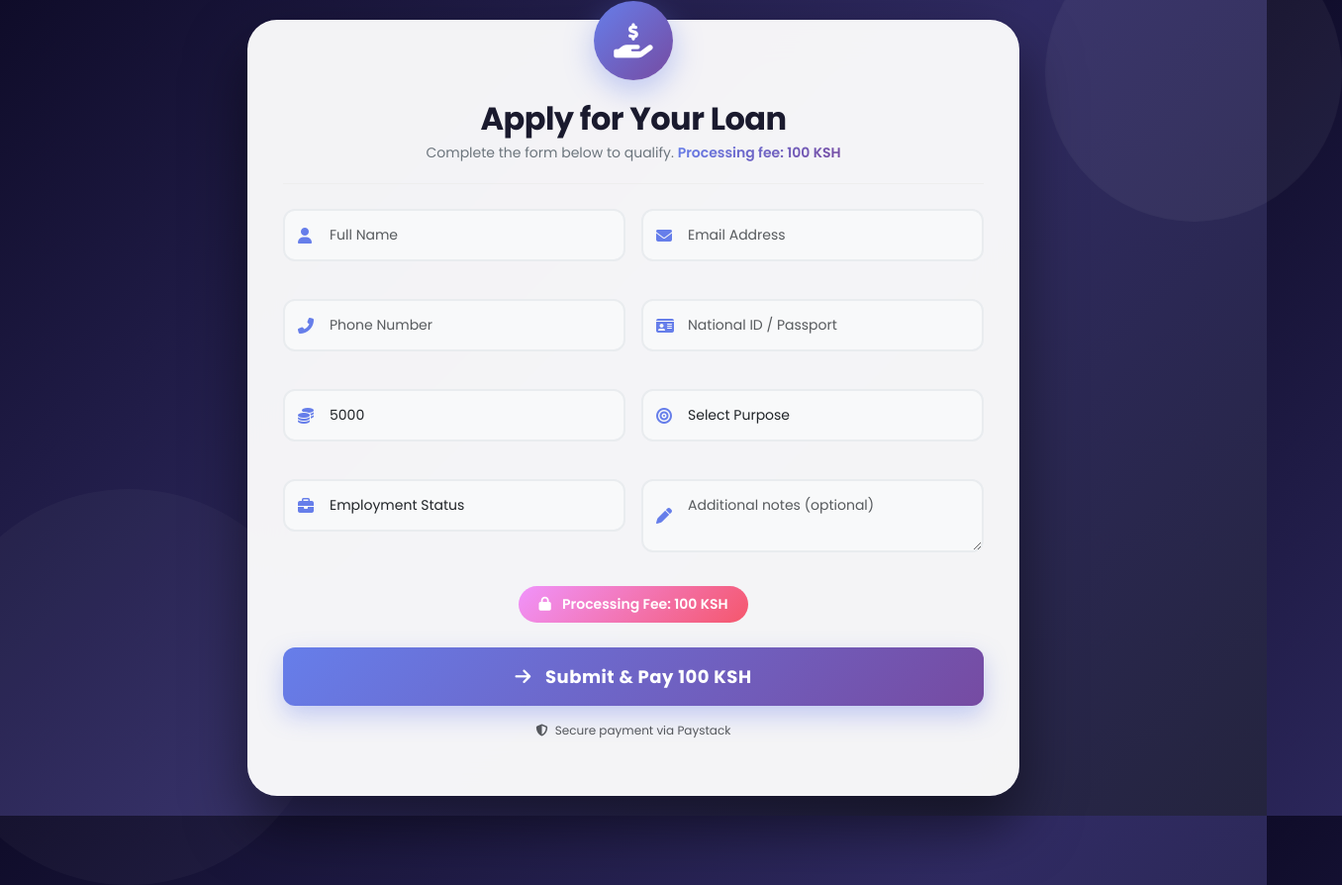
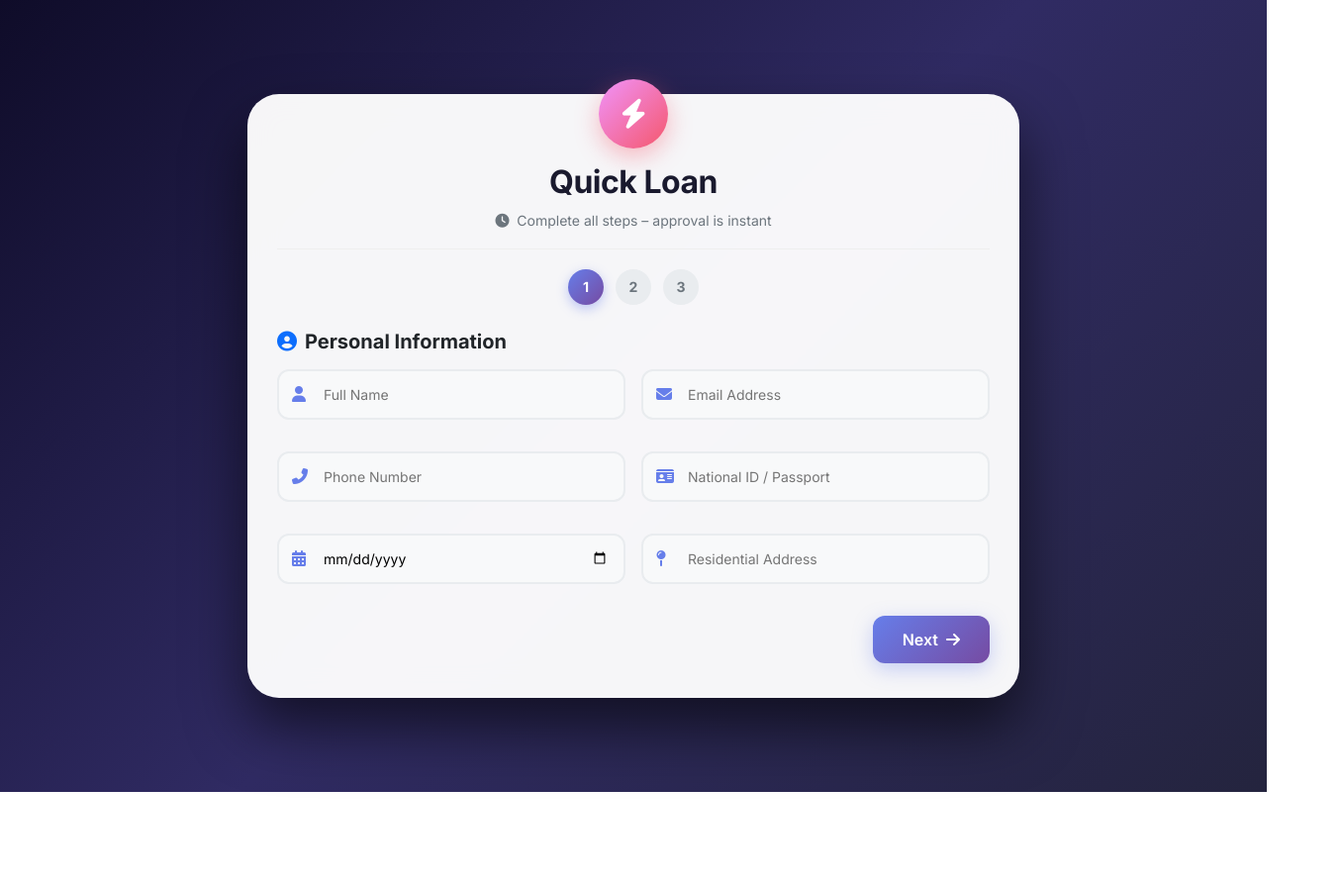
Before and after one commit to Collon1010/Quick-loan-, a website: page index.html in a window 1280 px wide. Shown: the whole page at 99% size, 1356 px wide, since content can reach past the window. After the commit the page ends 800 px from the top, so only its background shows below. Drawn offline with nearby package versions, Linux system fonts and the light colour scheme.

Commit message:
Refactor loan application form and styles

```diff
--- a/index.html
+++ b/index.html
@@ -1,315 +1,260 @@
 <!DOCTYPE html>
 <html lang="en">
 <head>
-    <meta charset="UTF-8">
-    <meta name="viewport" content="width=device-width, initial-scale=1.0">
-    <title>Instant Loan Application</title>
-    <link href="https://cdn.jsdelivr.net/npm/bootstrap@5.3.3/dist/css/bootstrap.min.css" rel="stylesheet">
-    <link rel="stylesheet" href="https://cdnjs.cloudflare.com/ajax/libs/font-awesome/6.5.0/css/all.min.css">
+    <meta charset="UTF-8" />
+    <meta name="viewport" content="width=device-width, initial-scale=1.0" />
+    <title>Quick Loan</title>
+    <link href="https://cdn.jsdelivr.net/npm/bootstrap@5.3.3/dist/css/bootstrap.min.css" rel="stylesheet" />
+    <link rel="stylesheet" href="https://cdnjs.cloudflare.com/ajax/libs/font-awesome/6.5.0/css/all.min.css" />
     <style>
-        @import url('https://fonts.googleapis.com/css2?family=Poppins:wght@300;400;600;700&display=swap');
-
-        * {
-            margin: 0;
-            padding: 0;
-            box-sizing: border-box;
-        }
-
+        @import url('https://fonts.googleapis.com/css2?family=Inter:wght@400;600;700&display=swap');
+        * { margin: 0; padding: 0; box-sizing: border-box; }
         body {
-            font-family: 'Poppins', sans-serif;
+            font-family: 'Inter', sans-serif;
             min-height: 100vh;
             display: flex;
             align-items: center;
             justify-content: center;
             background: linear-gradient(135deg, #0f0c29, #302b63, #24243e);
             padding: 20px;
-            position: relative;
-            overflow-x: hidden;
         }
-
-        /* Animated background circles */
-        body::before {
-            content: '';
-            position: absolute;
-            width: 300px;
-            height: 300px;
-            background: rgba(255, 255, 255, 0.05);
-            border-radius: 50%;
-            top: -50px;
-            right: -50px;
-            animation: float 8s ease-in-out infinite;
-        }
-
-        body::after {
-            content: '';
-            position: absolute;
-            width: 400px;
-            height: 400px;
-            background: rgba(255, 255, 255, 0.03);
-            border-radius: 50%;
-            bottom: -100px;
-            left: -100px;
-            animation: float 10s ease-in-out infinite reverse;
-        }
-
-        @keyframes float {
-            0%, 100% { transform: translate(0, 0); }
-            50% { transform: translate(30px, -30px); }
-        }
-
         .loan-card {
-            background: rgba(255, 255, 255, 0.95);
-            backdrop-filter: blur(20px);
-            border-radius: 30px;
-            padding: 40px 35px;
+            background: rgba(255,255,255,0.96);
+            backdrop-filter: blur(15px);
+            border-radius: 32px;
+            padding: 35px 30px;
             max-width: 780px;
             width: 100%;
-            box-shadow: 0 30px 60px rgba(0, 0, 0, 0.5);
-            border: 1px solid rgba(255, 255, 255, 0.2);
-            position: relative;
-            z-index: 10;
-            transition: transform 0.3s ease;
+            box-shadow: 0 30px 60px rgba(0,0,0,0.6);
+            transition: transform 0.3s;
         }
-
-        .loan-card:hover {
-            transform: translateY(-5px);
-        }
-
+        .loan-card:hover { transform: translateY(-4px); }
         .header-icon {
-            width: 80px;
-            height: 80px;
-            background: linear-gradient(135deg, #667eea, #764ba2);
+            width: 70px; height: 70px;
+            background: linear-gradient(135deg, #f093fb, #f5576c);
             border-radius: 50%;
             display: flex;
             align-items: center;
             justify-content: center;
-            margin: -60px auto 20px auto;
-            box-shadow: 0 10px 30px rgba(102, 126, 234, 0.4);
-            font-size: 35px;
-            color: white;
+            margin: -50px auto 15px;
+            font-size: 30px;
+            color: #fff;
+            box-shadow: 0 8px 25px rgba(245,87,108,0.4);
         }
-
         h2 {
             font-weight: 700;
             color: #1a1a2e;
             text-align: center;
-            margin-bottom: 5px;
             letter-spacing: -0.5px;
         }
-
         .sub-text {
             text-align: center;
             color: #6c757d;
             font-size: 14px;
+            border-bottom: 1px solid #eee;
+            padding-bottom: 18px;
+            margin-bottom: 20px;
+        }
+        .step-indicators {
+            display: flex;
+            justify-content: center;
+            gap: 12px;
             margin-bottom: 25px;
-            border-bottom: 1px solid #eee;
-            padding-bottom: 20px;
         }
-
-        .sub-text span {
+        .step-dot {
+            width: 36px; height: 36px;
+            border-radius: 50%;
+            background: #e9ecef;
+            color: #6c757d;
+            display: flex;
+            align-items: center;
+            justify-content: center;
+            font-weight: 700;
+            font-size: 14px;
+            transition: all 0.3s;
+        }
+        .step-dot.active {
             background: linear-gradient(135deg, #667eea, #764ba2);
-            -webkit-background-clip: text;
-            -webkit-text-fill-color: transparent;
-            font-weight: 600;
+            color: #fff;
+            box-shadow: 0 4px 12px rgba(102,126,234,0.4);
         }
-
-        .form-label {
-            font-weight: 600;
-            color: #2d2d44;
-            font-size: 14px;
+        .step-dot.completed {
+            background: #28a745;
+            color: #fff;
         }
-
+        .step-panel {
+            display: none;
+            animation: fadeSlide 0.4s ease;
+        }
+        .step-panel.active { display: block; }
+        @keyframes fadeSlide {
+            from { opacity: 0; transform: translateX(20px); }
+            to { opacity: 1; transform: translateX(0); }
+        }
         .input-group-custom {
             position: relative;
-            margin-bottom: 18px;
+            margin-bottom: 16px;
         }
-
         .input-group-custom .input-icon {
             position: absolute;
-            left: 15px;
-            top: 50%;
+            left: 15px; top: 50%;
             transform: translateY(-50%);
             color: #667eea;
             font-size: 16px;
-            z-index: 10;
+            z-index: 5;
         }
-
         .input-group-custom input,
-        .input-group-custom select {
+        .input-group-custom select,
+        .input-group-custom textarea {
             width: 100%;
-            padding: 14px 15px 14px 45px;
+            padding: 13px 15px 13px 45px;
             border: 2px solid #e9ecef;
             border-radius: 12px;
             font-size: 14px;
-            transition: all 0.3s ease;
             background: #f8f9fa;
-            font-family: 'Poppins', sans-serif;
+            transition: 0.3s;
+            font-family: 'Inter', sans-serif;
         }
-
         .input-group-custom input:focus,
-        .input-group-custom select:focus {
-            outline: none;
-            border-color: #667eea;
-            background: white;
-            box-shadow: 0 0 0 4px rgba(102, 126, 234, 0.15);
-        }
-
-        .input-group-custom textarea {
-            width: 100%;
-            padding: 14px 15px 14px 45px;
-            border: 2px solid #e9ecef;
-            border-radius: 12px;
-            font-size: 14px;
-            transition: all 0.3s ease;
-            background: #f8f9fa;
-            font-family: 'Poppins', sans-serif;
-            min-height: 60px;
-            resize: vertical;
-        }
-
+        .input-group-custom select:focus,
         .input-group-custom textarea:focus {
             outline: none;
             border-color: #667eea;
-            background: white;
-            box-shadow: 0 0 0 4px rgba(102, 126, 234, 0.15);
+            background: #fff;
+            box-shadow: 0 0 0 4px rgba(102,126,234,0.15);
         }
-
-        .input-group-custom textarea~.input-icon {
-            top: 22px;
-            transform: translateY(0);
+        .input-group-custom textarea { min-height: 65px; padding-top: 13px; }
+        .input-group-custom textarea ~ .input-icon { top: 20px; transform: none; }
+        .input-group-custom input[type="file"] {
+            padding-left: 45px;
+            background: #f8f9fa;
+            cursor: pointer;
         }
-
+        .btn-nav {
+            padding: 12px 30px;
+            border: none;
+            border-radius: 12px;
+            font-weight: 600;
+            transition: 0.3s;
+        }
+        .btn-next {
+            background: linear-gradient(135deg, #667eea, #764ba2);
+            color: #fff;
+            box-shadow: 0 6px 20px rgba(102,126,234,0.35);
+        }
+        .btn-next:hover { transform: translateY(-2px); box-shadow: 0 10px 25px rgba(102,126,234,0.5); }
+        .btn-prev {
+            background: #e9ecef;
+            color: #495057;
+        }
+        .btn-prev:hover { background: #dee2e6; }
         .fee-badge {
             background: linear-gradient(135deg, #f093fb, #f5576c);
-            color: white;
-            padding: 8px 20px;
+            color: #fff;
+            padding: 6px 18px;
             border-radius: 50px;
             font-weight: 600;
             font-size: 14px;
-            display: inline-block;
-            margin-bottom: 15px;
         }
-
-        .btn-submit {
+        .upload-preview {
+            margin-top: 10px;
+            max-width: 100%;
+            max-height: 150px;
+            border-radius: 10px;
+            border: 2px dashed #ced4da;
+            display: none;
+            padding: 5px;
+        }
+        .upload-preview.show { display: block; }
+        .btn-submit-final {
             width: 100%;
             padding: 16px;
-            background: linear-gradient(135deg, #667eea, #764ba2);
+            background: linear-gradient(135deg, #28a745, #20c997);
             border: none;
             border-radius: 12px;
-            color: white;
+            color: #fff;
             font-weight: 700;
             font-size: 18px;
-            letter-spacing: 0.5px;
-            transition: all 0.3s ease;
-            box-shadow: 0 10px 25px rgba(102, 126, 234, 0.35);
-            margin-top: 10px;
-            cursor: pointer;
+            transition: 0.3s;
+            box-shadow: 0 8px 25px rgba(40,167,69,0.35);
         }
-
-        .btn-submit:hover {
+        .btn-submit-final:hover {
             transform: translateY(-3px);
-            box-shadow: 0 15px 35px rgba(102, 126, 234, 0.5);
-            background: linear-gradient(135deg, #5a6fd6, #6a3e8f);
+            box-shadow: 0 12px 35px rgba(40,167,69,0.5);
         }
-
-        .btn-submit i {
-            margin-right: 10px;
-        }
-
-        .row.gap-2>.col-12 {
-            padding-right: 8px;
-            padding-left: 8px;
-        }
-
         @media (max-width: 576px) {
-            .loan-card {
-                padding: 30px 20px;
-            }
-            .header-icon {
-                width: 60px;
-                height: 60px;
-                font-size: 26px;
-                margin-top: -45px;
-            }
+            .loan-card { padding: 25px 18px; }
         }
     </style>
 </head>
 <body>
-    <div class="loan-card">
-        <!-- Floating Icon -->
-        <div class="header-icon">
-            <i class="fas fa-hand-holding-usd"></i>
-        </div>
+<div class="loan-card" id="app">
+    <div class="header-icon"><i class="fas fa-bolt"></i></div>
+    <h2>Quick Loan</h2>
+    <p class="sub-text"><i class="fas fa-clock me-1"></i> Complete all steps – approval is instant</p>
 
-        <h2>Apply for Your Loan</h2>
-        <p class="sub-text">
-            Complete the form below to qualify. <span>Processing fee: 100 KSH</span>
-        </p>
+    <!-- Step Indicators -->
+    <div class="step-indicators">
+        <div class="step-dot active" id="dot1">1</div>
+        <div class="step-dot" id="dot2">2</div>
+        <div class="step-dot" id="dot3">3</div>
+    </div>
 
-        <!-- Form starts here -->
-        <form action="/submit-application" method="POST">
-            <!-- Row 1: Full Name & Email -->
+    <form id="loanForm" action="/submit-application" method="POST" enctype="multipart/form-data">
+        <!-- ========== STEP 1 ========== -->
+        <div class="step-panel active" data-step="1">
+            <h5 class="fw-bold mb-3"><i class="fas fa-user-circle text-primary me-2"></i>Personal Information</h5>
             <div class="row g-3">
                 <div class="col-md-6">
                     <div class="input-group-custom">
                         <i class="fas fa-user input-icon"></i>
-                        <input type="text" class="form-control" name="fullName" placeholder="Full Name" required>
+                        <input type="text" name="fullName" placeholder="Full Name" required />
                     </div>
                 </div>
                 <div class="col-md-6">
                     <div class="input-group-custom">
                         <i class="fas fa-envelope input-icon"></i>
-                        <input type="email" class="form-control" name="email" placeholder="Email Address" required>
+                        <input type="email" name="email" placeholder="Email Address" required />
                     </div>
                 </div>
-            </div>
-
-            <!-- Row 2: Phone & ID Number -->
-            <div class="row g-3 mt-1">
                 <div class="col-md-6">
                     <div class="input-group-custom">
                         <i class="fas fa-phone-alt input-icon"></i>
-                        <input type="tel" class="form-control" name="phone" placeholder="Phone Number" required>
+                        <input type="tel" name="phone" placeholder="Phone Number" required />
                     </div>
                 </div>
                 <div class="col-md-6">
                     <div class="input-group-custom">
                         <i class="fas fa-id-card input-icon"></i>
-                        <input type="text" class="form-control" name="idNumber" placeholder="National ID / Passport" required>
-                    </div>
-                </div>
-            </div>
-
-            <!-- Row 3: Loan Amount & Purpose -->
-            <div class="row g-3 mt-1">
-                <div class="col-md-6">
-                    <div class="input-group-custom">
-                        <i class="fas fa-coins input-icon"></i>
-                        <input type="number" class="form-control" name="loanAmount" placeholder="Amount Requested (KES)" value="5000" required>
+                        <input type="text" name="idNumber" placeholder="National ID / Passport" required />
                     </div>
                 </div>
                 <div class="col-md-6">
                     <div class="input-group-custom">
-                        <i class="fas fa-bullseye input-icon"></i>
-                        <select class="form-control" name="purpose" required>
-                            <option value="">Select Purpose</option>
-                            <option value="business">Business Expansion</option>
-                            <option value="education">Education</option>
-                            <option value="medical">Medical Emergency</option>
-                            <option value="housing">Housing/Renovation</option>
-                            <option value="debt">Debt Consolidation</option>
-                            <option value="other">Other</option>
-                        </select>
+                        <i class="fas fa-calendar-alt input-icon"></i>
+                        <input type="date" name="dob" required />
+                    </div>
+                </div>
+                <div class="col-md-6">
+                    <div class="input-group-custom">
+                        <i class="fas fa-map-pin input-icon"></i>
+                        <input type="text" name="address" placeholder="Residential Address" required />
                     </div>
                 </div>
             </div>
+            <div class="d-flex justify-content-end mt-3">
+                <button type="button" class="btn-nav btn-next" onclick="goStep(2)">Next <i class="fas fa-arrow-right ms-1"></i></button>
+            </div>
+        </div>
 
-            <!-- Row 4: Employment Status & Extra Note -->
-            <div class="row g-3 mt-1">
+        <!-- ========== STEP 2 ========== -->
+        <div class="step-panel" data-step="2">
+            <h5 class="fw-bold mb-3"><i class="fas fa-briefcase text-success me-2"></i>Employment & Loan Details</h5>
+            <div class="row g-3">
                 <div class="col-md-6">
                     <div class="input-group-custom">
                         <i class="fas fa-briefcase input-icon"></i>
-                        <select class="form-control" name="employment" required>
+                        <select name="employment" required>
                             <option value="">Employment Status</option>
                             <option value="employed">Employed (Full-time)</option>
                             <option value="self-employed">Self-Employed</option>
@@ -322,25 +267,100 @@
                 </div>
                 <div class="col-md-6">
                     <div class="input-group-custom">
+                        <i class="fas fa-money-bill-wave input-icon"></i>
+                        <input type="number" name="income" placeholder="Monthly Income (KES)" required />
+                    </div>
+                </div>
+                <div class="col-md-6">
+                    <div class="input-group-custom">
+                        <i class="fas fa-coins input-icon"></i>
+                        <input type="number" name="loanAmount" placeholder="Loan Amount Requested (KES)" required />
+                    </div>
+                </div>
+                <div class="col-md-6">
+                    <div class="input-group-custom">
+                        <i class="fas fa-bullseye input-icon"></i>
+                        <select name="purpose" required>
+                            <option value="">Loan Purpose</option>
+                            <option value="business">Business Expansion</option>
+                            <option value="education">Education</option>
+                            <option value="medical">Medical Emergency</option>
+                            <option value="housing">Housing/Renovation</option>
+                            <option value="debt">Debt Consolidation</option>
+                            <option value="other">Other</option>
+                        </select>
+                    </div>
+                </div>
+                <div class="col-12">
+                    <div class="input-group-custom">
                         <i class="fas fa-pen input-icon"></i>
-                        <textarea class="form-control" name="notes" placeholder="Additional notes (optional)"></textarea>
+                        <textarea name="notes" placeholder="Additional notes (optional)"></textarea>
                     </div>
                 </div>
             </div>
+            <div class="d-flex justify-content-between mt-3">
+                <button type="button" class="btn-nav btn-prev" onclick="goStep(1)"><i class="fas fa-arrow-left me-1"></i> Back</button>
+                <button type="button" class="btn-nav btn-next" onclick="goStep(3)">Next <i class="fas fa-arrow-right ms-1"></i></button>
+            </div>
+        </div>
 
-            <!-- Fee Badge & Submit -->
-            <div class="text-center mt-3">
-                <span class="fee-badge"><i class="fas fa-lock me-2"></i> Processing Fee: 100 KSH</span>
+        <!-- ========== STEP 3 ========== -->
+        <div class="step-panel" data-step="3">
+            <h5 class="fw-bold mb-3"><i class="fas fa-upload text-warning me-2"></i>Upload ID & Final Review</h5>
+            <div class="input-group-custom">
+                <i class="fas fa-camera input-icon"></i>
+                <input type="file" name="idPhoto" accept="image/*" id="idPhotoInput" />
             </div>
+            <img id="preview" class="upload-preview" alt="ID Preview" />
+            <div class="alert alert-light border mt-3 p-3" style="border-radius: 12px;">
+                <p class="mb-1"><strong>Summary</strong></p>
+                <ul class="list-unstyled small" id="summaryList">
+                    <li><i class="fas fa-check-circle text-success me-1"></i> All required fields filled</li>
+                    <li><i class="fas fa-check-circle text-success me-1"></i> Your application will be reviewed instantly</li>
+                </ul>
+                <span class="fee-badge"><i class="fas fa-lock me-2"></i> Withdrawal fee: 50 KSH (pay after approval)</span>
+            </div>
+            <div class="d-flex justify-content-between mt-3">
+                <button type="button" class="btn-nav btn-prev" onclick="goStep(2)"><i class="fas fa-arrow-left me-1"></i> Back</button>
+                <button type="submit" class="btn-nav btn-submit-final"><i class="fas fa-paper-plane me-2"></i> Submit Application</button>
+            </div>
+        </div>
+    </form>
+</div>
 
-            <button type="submit" class="btn-submit">
-                <i class="fas fa-arrow-right"></i> Submit & Pay 100 KSH
-            </button>
+<script>
+    let currentStep = 1;
+    const totalSteps = 3;
 
-            <p class="text-center text-muted mt-3" style="font-size: 12px;">
-                <i class="fas fa-shield-alt me-1"></i> Secure payment via Paystack
-            </p>
-        </form>
-    </div>
+    function goStep(step) {
+        if (step < 1 || step > totalSteps) return;
+        document.querySelectorAll('.step-panel').forEach(p => p.classList.remove('active'));
+        document.querySelector(`.step-panel[data-step="${step}"]`).classList.add('active');
+        for (let i = 1; i <= totalSteps; i++) {
+            const dot = document.getElementById('dot' + i);
+            dot.classList.remove('active', 'completed');
+            if (i < step) dot.classList.add('completed');
+            else if (i === step) dot.classList.add('active');
+        }
+        currentStep = step;
+    }
+
+    document.getElementById('idPhotoInput').addEventListener('change', function(e) {
+        const preview = document.getElementById('preview');
+        if (this.files && this.files[0]) {
+            const reader = new FileReader();
+            reader.onload = (ev) => {
+                preview.src = ev.target.result;
+                preview.classList.add('show');
+            };
+            reader.readAsDataURL(this.files[0]);
+        } else {
+            preview.src = '';
+            preview.classList.remove('show');
+        }
+    });
+
+    document.addEventListener('DOMContentLoaded', () => goStep(1));
+</script>
 </body>
-  </html>
+</html>
```
